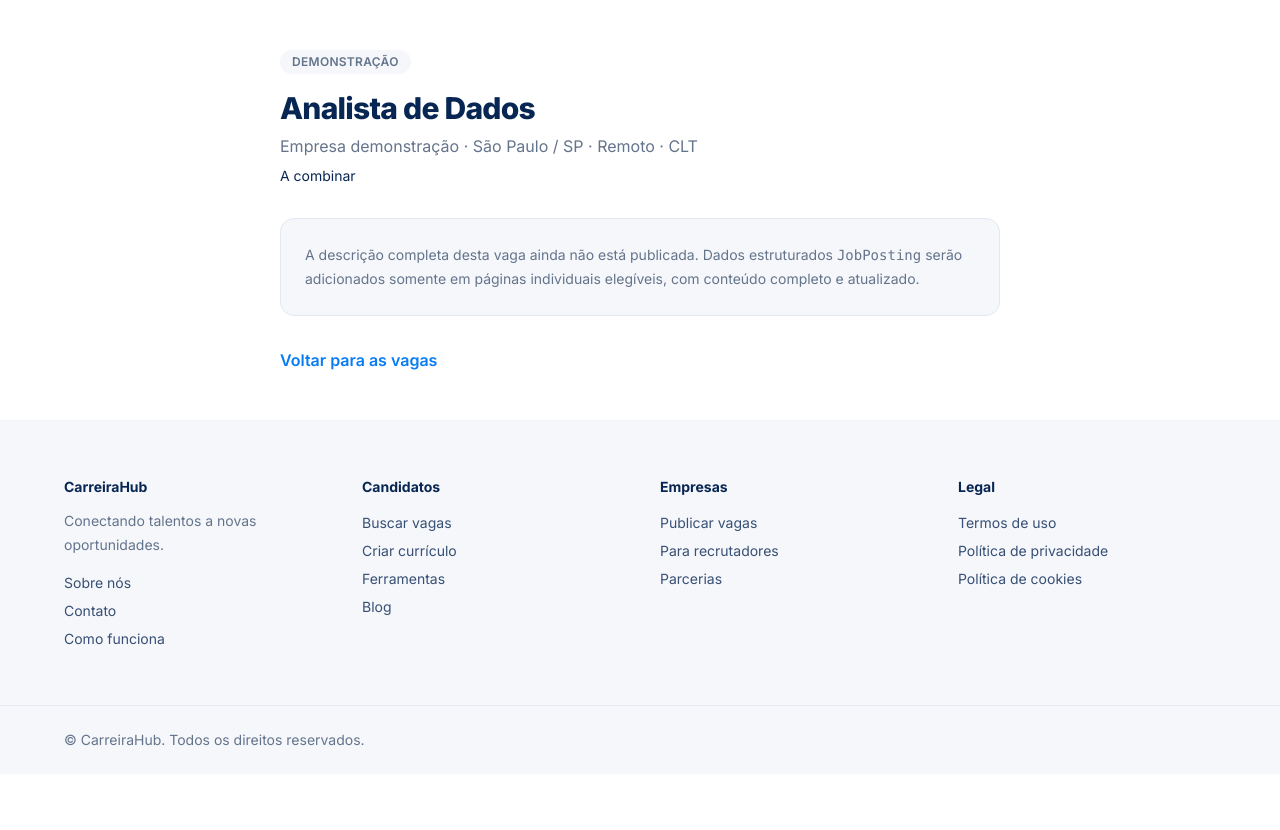
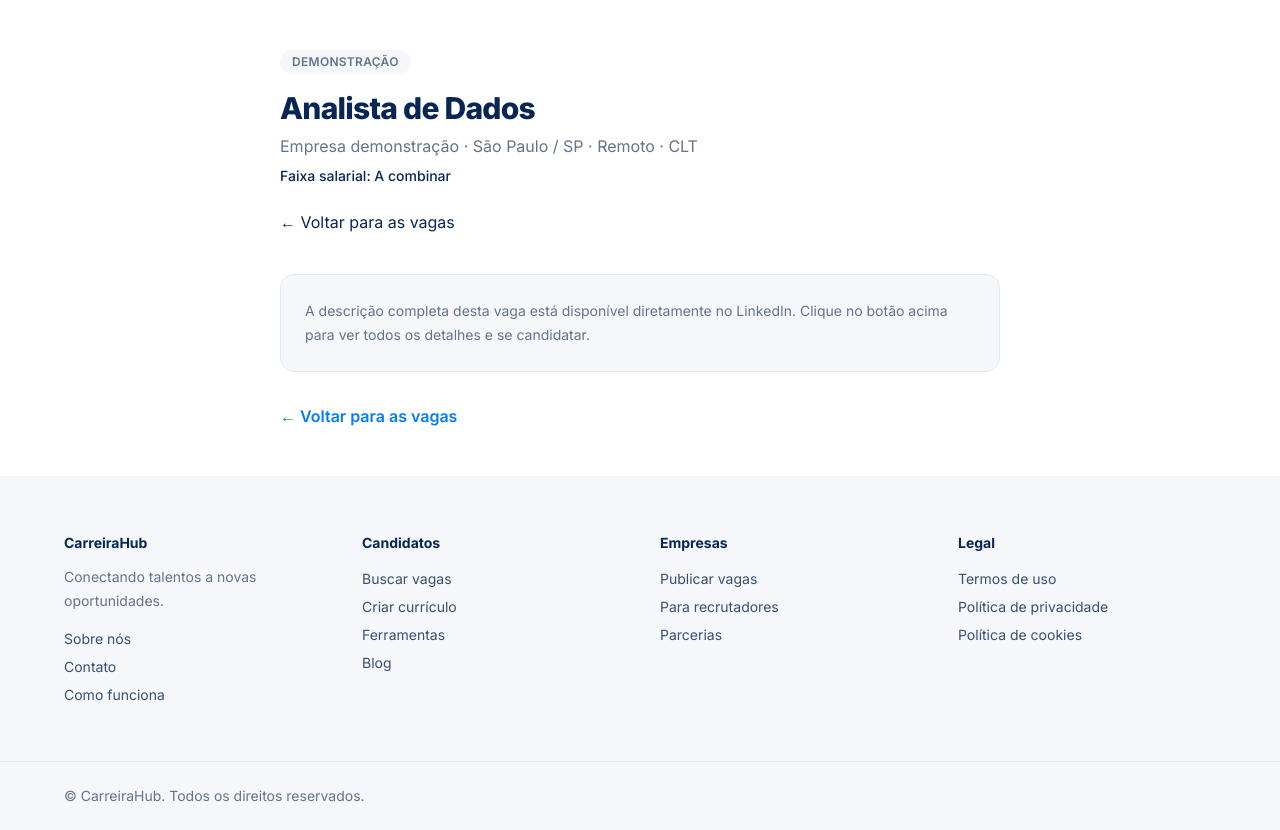
Before and after one commit to carreirahub-br/CarreiraHub, a FastAPI app: page /vagas/analista-dados-remoto-demo in a window 1280 px wide. Shown: the part 65-895 px from the top of the page. Before the commit the page ends 811 px from the top, so only its background shows below. Run offline with FastAPI, Linux system fonts and the light colour scheme.

Commit message:
fix: add external_url field to Job model and link job detail to LinkedIn application page

```diff
--- a/app/modules/jobs/models.py
+++ b/app/modules/jobs/models.py
@@ -19,6 +19,7 @@ class Job(Base):
     contract_type: Mapped[str] = mapped_column(String(40), default="CLT")
     category_slug: Mapped[str] = mapped_column(String(60), index=True, default="")
     salary_text: Mapped[str | None] = mapped_column(String(80), nullable=True)
+    external_url: Mapped[str | None] = mapped_column(String(500), nullable=True)
     description: Mapped[str] = mapped_column(Text, default="")
     is_active: Mapped[bool] = mapped_column(Boolean, default=True)
     published_at: Mapped[datetime | None] = mapped_column(DateTime(timezone=True), nullable=True)
--- a/app/modules/jobs/schemas.py
+++ b/app/modules/jobs/schemas.py
@@ -17,6 +17,7 @@ class JobCard:
     category_slug: str = ""
     is_demo: bool = False
     description: str = ""
+    external_url: str = ""
 
     @property
     def location_label(self) -> str:
--- a/app/modules/jobs/scraper.py
+++ b/app/modules/jobs/scraper.py
@@ -495,6 +495,8 @@ def save_scraped_jobs(
             existing.published_at = item["published_at"]
             if item.get("salary_text"):
                 existing.salary_text = item["salary_text"]
+            if item.get("external_url"):
+                existing.external_url = item["external_url"]
             if description:
                 existing.description = description
             existing.is_active = True
@@ -510,6 +512,7 @@ def save_scraped_jobs(
                 contract_type=item["contract_type"],
                 category_slug=item["category_slug"],
                 salary_text=item.get("salary_text", "A combinar"),
+                external_url=item.get("external_url", ""),
                 description=description,
                 is_active=True,
                 published_at=item["published_at"],
--- a/app/modules/jobs/service.py
+++ b/app/modules/jobs/service.py
@@ -41,6 +41,7 @@ def _to_card(job: Job, *, is_demo: bool = False) -> JobCard:
         category_slug=job.category_slug,
         is_demo=is_demo,
         description=job.description or "",
+        external_url=job.external_url or "",
     )
 
 
--- a/app/templates/pages/job_detail.html
+++ b/app/templates/pages/job_detail.html
@@ -7,21 +7,43 @@
   {% if job.is_demo %}
     <p class="mb-4 inline-flex rounded-full bg-canvas px-3 py-1 text-xs font-semibold uppercase tracking-wide text-muted">Demonstração</p>
   {% endif %}
+
   <h1 class="text-3xl font-extrabold tracking-tight">{{ job.title }}</h1>
   <p class="mt-2 text-muted">{{ job.company_name }} · {{ job.location_label }} · {{ job.work_mode_label }} · {{ job.contract_type }}</p>
   {% if job.salary_text %}
-    <p class="mt-2 text-sm">{{ job.salary_text }}</p>
+    <p class="mt-2 text-sm font-medium text-slate-700">Faixa salarial: {{ job.salary_text }}</p>
   {% endif %}
+
+  <!-- Botões de ação: ver no LinkedIn ou candidatar-se -->
+  <div class="mt-6 flex flex-wrap items-center gap-3">
+    {% if job.external_url %}
+      <a
+        href="{{ job.external_url }}"
+        target="_blank"
+        rel="noopener noreferrer"
+        class="btn-primary inline-flex items-center gap-2"
+      >
+        <svg class="h-4 w-4 shrink-0" fill="currentColor" viewBox="0 0 24 24" aria-hidden="true">
+          <path d="M19 3a2 2 0 0 1 2 2v14a2 2 0 0 1-2 2H5a2 2 0 0 1-2-2V5a2 2 0 0 1 2-2h14m-.5 15.5v-5.3a3.26 3.26 0 0 0-3.26-3.26c-.85 0-1.84.52-2.32 1.3v-1.11h-2.79v8.37h2.79v-4.93c0-.77.62-1.4 1.39-1.4a1.4 1.4 0 0 1 1.4 1.4v4.93h2.79M6.88 8.56a1.68 1.68 0 0 0 1.68-1.68c0-.93-.75-1.69-1.68-1.69a1.69 1.69 0 0 0-1.69 1.69c0 .93.76 1.68 1.69 1.68m1.39 9.94v-8.37H5.5v8.37h2.77z"/>
+        </svg>
+        Candidatar-se no LinkedIn
+      </a>
+    {% endif %}
+    <a class="btn-secondary" href="/vagas">← Voltar para as vagas</a>
+  </div>
+
+  <!-- Descrição da vaga -->
   {% if job.description %}
-  <div class="mt-8 rounded-card border border-slate-200 bg-white p-6 text-sm leading-relaxed text-slate-800 shadow-sm">
+  <div class="mt-10 rounded-card border border-slate-200 bg-white p-6 text-sm leading-relaxed text-slate-800 shadow-sm">
     <h2 class="text-lg font-bold text-navy mb-4">Descrição da vaga</h2>
     <div class="whitespace-pre-line text-slate-700">{{ job.description }}</div>
   </div>
   {% else %}
-  <div class="mt-8 rounded-card border border-slate-200 bg-canvas p-6 text-sm leading-6 text-muted">
-    <p>A descrição completa desta vaga ainda não está publicada. Dados estruturados <code>JobPosting</code> serão adicionados somente em páginas individuais elegíveis, com conteúdo completo e atualizado.</p>
+  <div class="mt-10 rounded-card border border-slate-200 bg-canvas p-6 text-sm leading-6 text-muted">
+    <p>A descrição completa desta vaga está disponível diretamente no LinkedIn. Clique no botão acima para ver todos os detalhes e se candidatar.</p>
   </div>
   {% endif %}
-  <p class="mt-8"><a class="font-semibold text-brand hover:underline" href="/vagas">Voltar para as vagas</a></p>
+
+  <p class="mt-8"><a class="font-semibold text-brand hover:underline" href="/vagas">← Voltar para as vagas</a></p>
 </article>
 {% endblock %}
```
